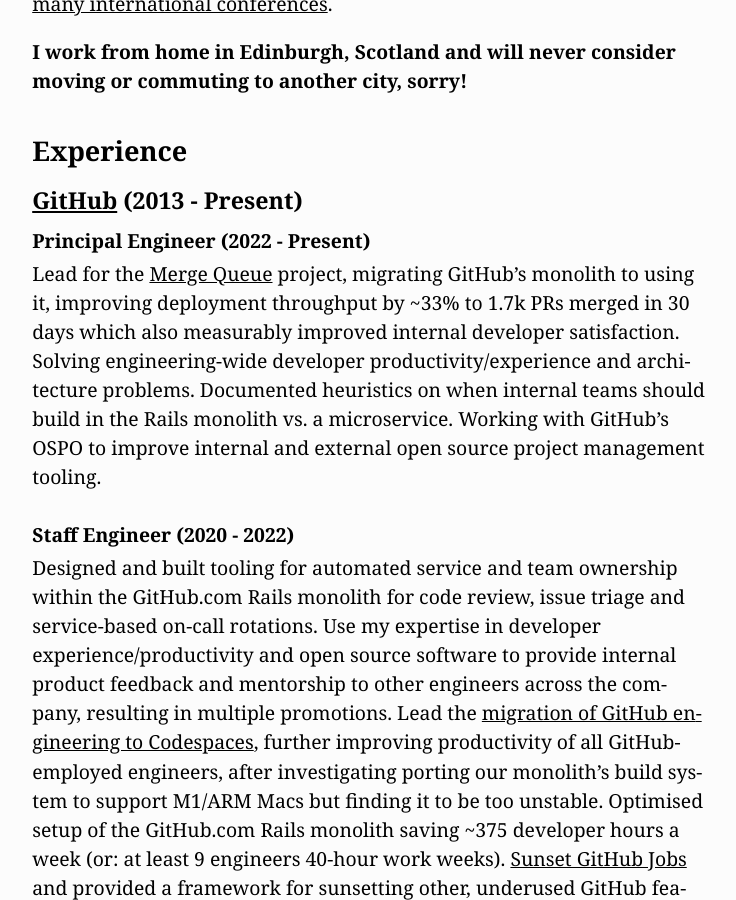
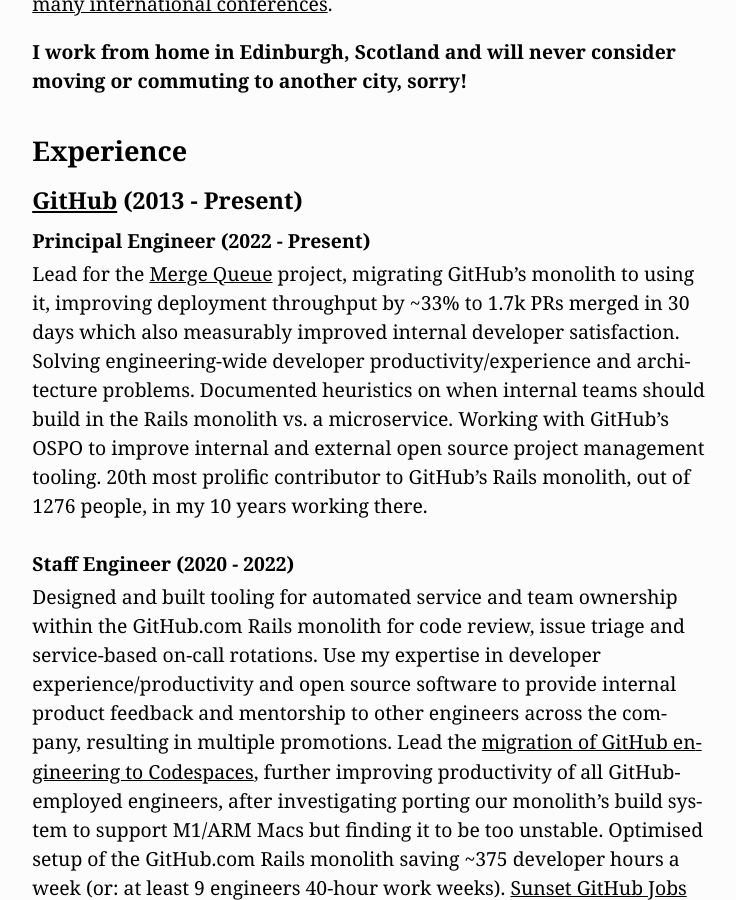
Before and after one commit to MikeMcQuaid/mikemcquaid.com, a Jekyll site: the page built from cv.md, in a window 1280 px wide and 900 px high, scrolled down 388 px. Shown: the whole window, without its empty margins (269-1005 px from the left). Built offline with Jekyll 4.4.1, drawn with Linux system fonts in a browser that asks for light colours.

Commit message:
cv: add github/github stats.

```diff
--- a/cv.md
+++ b/cv.md
@@ -17,7 +17,7 @@
 
 ##### Principal Engineer (2022 - Present)
 
-Lead for the [Merge Queue](https://docs.github.com/en/repositories/configuring-branches-and-merges-in-your-repository/configuring-pull-request-merges/managing-a-merge-queue) project, migrating GitHub's monolith to using it, improving deployment throughput by ~33% to 1.7k PRs merged in 30 days which also measurably improved internal developer satisfaction. Solving engineering-wide developer productivity/experience and architecture problems. Documented heuristics on when internal teams should build in the Rails monolith vs. a microservice. Working with GitHub's OSPO to improve internal and external open source project management tooling.
+Lead for the [Merge Queue](https://docs.github.com/en/repositories/configuring-branches-and-merges-in-your-repository/configuring-pull-request-merges/managing-a-merge-queue) project, migrating GitHub's monolith to using it, improving deployment throughput by ~33% to 1.7k PRs merged in 30 days which also measurably improved internal developer satisfaction. Solving engineering-wide developer productivity/experience and architecture problems. Documented heuristics on when internal teams should build in the Rails monolith vs. a microservice. Working with GitHub's OSPO to improve internal and external open source project management tooling. 20th most prolific contributor to GitHub's Rails monolith, out of 1276 people, in my 10 years working there.
 
 ##### Staff Engineer (2020 - 2022)
 
```
